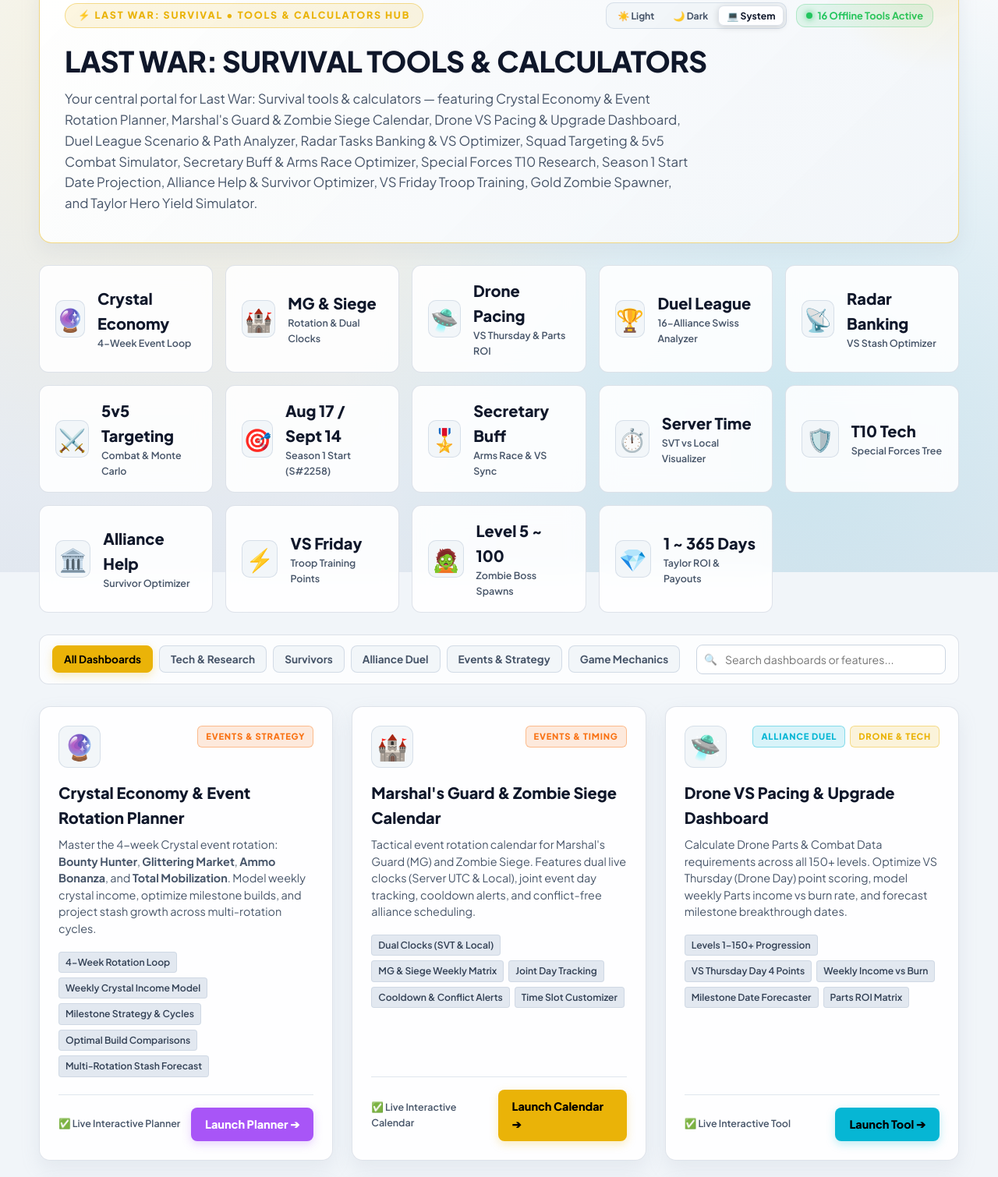
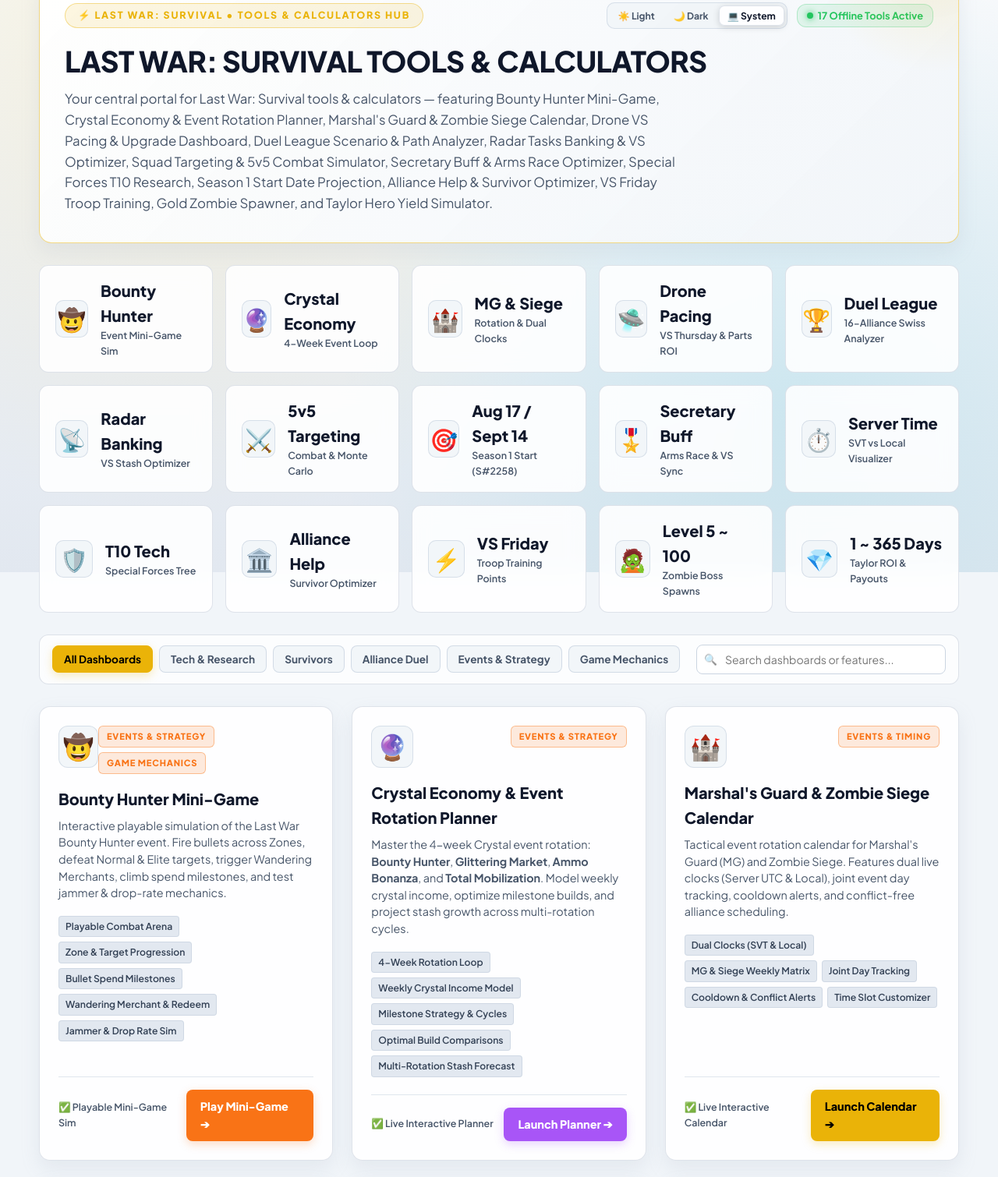
Before and after one commit to Sea-Worker9552/last-war, a plain HTML site: page index.html in a window 1280 px wide. Shown: the part 66-1576 px from the top of the page at 78% size. Drawn offline with Linux system fonts and the light colour scheme.

Commit message:
Add files via upload

```diff
--- a/index.html
+++ b/index.html
@@ -640,16 +640,24 @@
 
           <div class="system-status">
             <span class="status-dot"></span>
-            <span>16 Offline Tools Active</span>
+            <span>17 Offline Tools Active</span>
           </div>
         </div>
       </div>
       <h1>LAST WAR: SURVIVAL TOOLS & CALCULATORS</h1>
-      <p class="subtitle">Your central portal for Last War: Survival tools & calculators — featuring Crystal Economy & Event Rotation Planner, Marshal's Guard & Zombie Siege Calendar, Drone VS Pacing & Upgrade Dashboard, Duel League Scenario & Path Analyzer, Radar Tasks Banking & VS Optimizer, Squad Targeting & 5v5 Combat Simulator, Secretary Buff & Arms Race Optimizer, Special Forces T10 Research, Season 1 Start Date Projection, Alliance Help & Survivor Optimizer, VS Friday Troop Training, Gold Zombie Spawner, and Taylor Hero Yield Simulator.</p>
+      <p class="subtitle">Your central portal for Last War: Survival tools & calculators — featuring Bounty Hunter Mini-Game, Crystal Economy & Event Rotation Planner, Marshal's Guard & Zombie Siege Calendar, Drone VS Pacing & Upgrade Dashboard, Duel League Scenario & Path Analyzer, Radar Tasks Banking & VS Optimizer, Squad Targeting & 5v5 Combat Simulator, Secretary Buff & Arms Race Optimizer, Special Forces T10 Research, Season 1 Start Date Projection, Alliance Help & Survivor Optimizer, VS Friday Troop Training, Gold Zombie Spawner, and Taylor Hero Yield Simulator.</p>
     </header>
 
     <!-- Metrics Summary -->
     <div class="metrics-row">
+      <div class="metric-card" onclick="scrollToTool('card-bounty')" title="Jump to Bounty Hunter Mini-Game">
+        <div class="metric-icon">🤠</div>
+        <div class="metric-info">
+          <div class="val">Bounty Hunter</div>
+          <div class="lbl">Event Mini-Game Sim</div>
+        </div>
+      </div>
+
       <div class="metric-card" onclick="scrollToTool('card-crystal')" title="Jump to Crystal Economy & Event Rotation Planner">
         <div class="metric-icon">🔮</div>
         <div class="metric-info">
@@ -780,6 +788,32 @@
 
     <!-- Tools Grid -->
     <div class="tools-grid" id="toolsGrid">
+
+      <!-- Bounty Hunter Mini-Game -->
+      <div class="tool-card" id="card-bounty" data-category="events mechanics" data-title="bounty hunter mini game simulator bullets zones elites normals wandering merchant redeem voucher jammer drop rates milestone ladder">
+        <div>
+          <div class="tool-header">
+            <div class="tool-icon-wrapper">🤠</div>
+            <div style="display:flex; gap:6px; flex-wrap:wrap;">
+              <span class="tool-category-badge badge-events">Events & Strategy</span>
+              <span class="tool-category-badge badge-mechanics">Game Mechanics</span>
+            </div>
+          </div>
+          <h2>Bounty Hunter Mini-Game</h2>
+          <p class="description">Interactive playable simulation of the Last War Bounty Hunter event. Fire bullets across Zones, defeat Normal & Elite targets, trigger Wandering Merchants, climb spend milestones, and test jammer & drop-rate mechanics.</p>
+          <div class="features-list">
+            <span class="feature-tag">Playable Combat Arena</span>
+            <span class="feature-tag">Zone & Target Progression</span>
+            <span class="feature-tag">Bullet Spend Milestones</span>
+            <span class="feature-tag">Wandering Merchant & Redeem</span>
+            <span class="feature-tag">Jammer & Drop Rate Sim</span>
+          </div>
+        </div>
+        <div class="card-footer">
+          <span class="status-text">✅ Playable Mini-Game Sim</span>
+          <a href="tools/bounty-hunter/index.html" class="btn-launch orange">Play Mini-Game ➔</a>
+        </div>
+      </div>
 
       <!-- Crystal Economy & Event Rotation Planner -->
       <div class="tool-card card-purple" id="card-crystal" data-category="events" data-title="crystal economy event rotation planner 4 week loop bounty hunter glittering market ammo bonanza total mobilization factory vs income stash milestone build presets">
```
